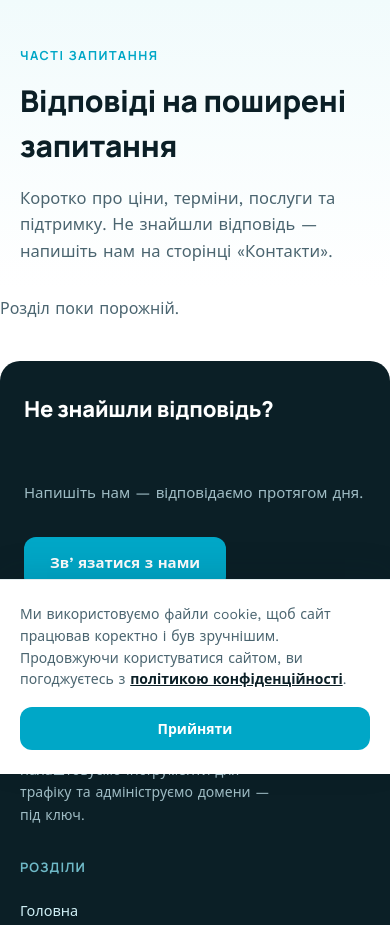
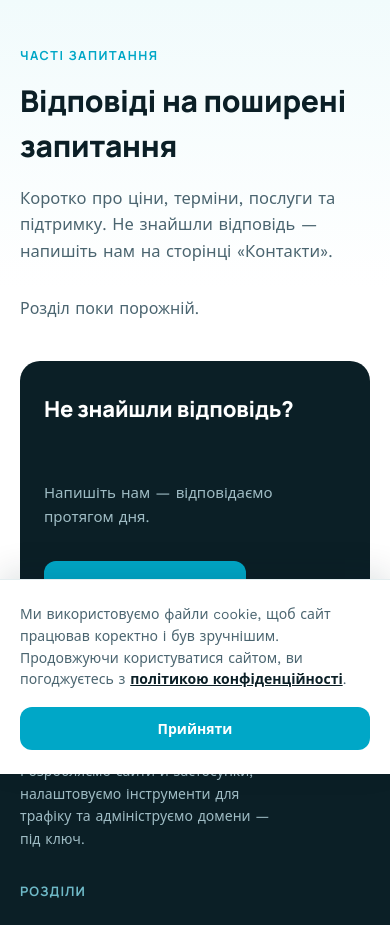
Before and after one commit to krigana/webservice_studio_claude_code, a PHP site: page /chasti-zapytannya in a window 390 px wide. Shown: the part 70-995 px from the top of the page. Run offline with PHP 8.4, Linux system fonts and the light colour scheme; the visitor is signed in with stand-in values (Sample User, id 1); data comes from the database, SQL or seed files in the repository; data that the repository does not hold is empty.

Commit message:
Виправлено відсутні бокові відступи в .section (шорткат padding обнуляв .container)
.section { padding: 64px 0; } — CSS-шорткат заодно обнуляє
padding-left/right. Коли обидва класи стояли на ОДНОМУ елементі
(<div class="container section">, напр. грід статей на /blog,
/poslugy, /tsiny, /chasti-zapytannya), .section (іде пізніше у
файлі, та сама специфічність) повністю перебивав горизонтальний
padding з .container — бокові відступи зникали. Такий самий баг був
і в мобільній медіа-версії правила.

Замінено на padding-top/padding-bottom окремо (десктоп і мобільна
версії) — .section більше не чіпає горизонтальну вісь.

```diff
--- a/assets/css/main.css
+++ b/assets/css/main.css
@@ -62,7 +62,13 @@ img { max-width: 100%; display: block; }
   padding: 0 40px;
 }
 
-.section { padding: 64px 0; }
+/* padding-top/bottom окремо, а не шорткат "padding: 64px 0" — шорткат
+   заодно обнуляє padding-left/right, тому коли обидва класи стоять на
+   ОДНОМУ елементі (<div class="container section">), він перебивав
+   горизонтальні відступи .container (той самий specificity, .section
+   іде пізніше у файлі) — бокові відступи зникали (баг помічено на
+   /blog і потенційно на інших сторінках з цією комбінацією класів). */
+.section { padding-top: 64px; padding-bottom: 64px; }
 
 /* --- Типографіка --- */
 .eyebrow {
@@ -479,7 +485,7 @@ input:focus, select:focus, textarea:focus { outline: none; border-color: var(--c
   .cookie-consent__actions { width: 100%; }
   .cookie-consent__actions .btn-primary { width: 100%; }
   .site-header__row { padding-top: 13px; padding-bottom: 13px; }
-  .section { padding: 40px 0; }
+  .section { padding-top: 40px; padding-bottom: 40px; }
   .hero { padding: 48px 0 32px; }
   .hero h1 { font-size: 30px; }
   .section-head h2 { font-size: 26px; }
```
